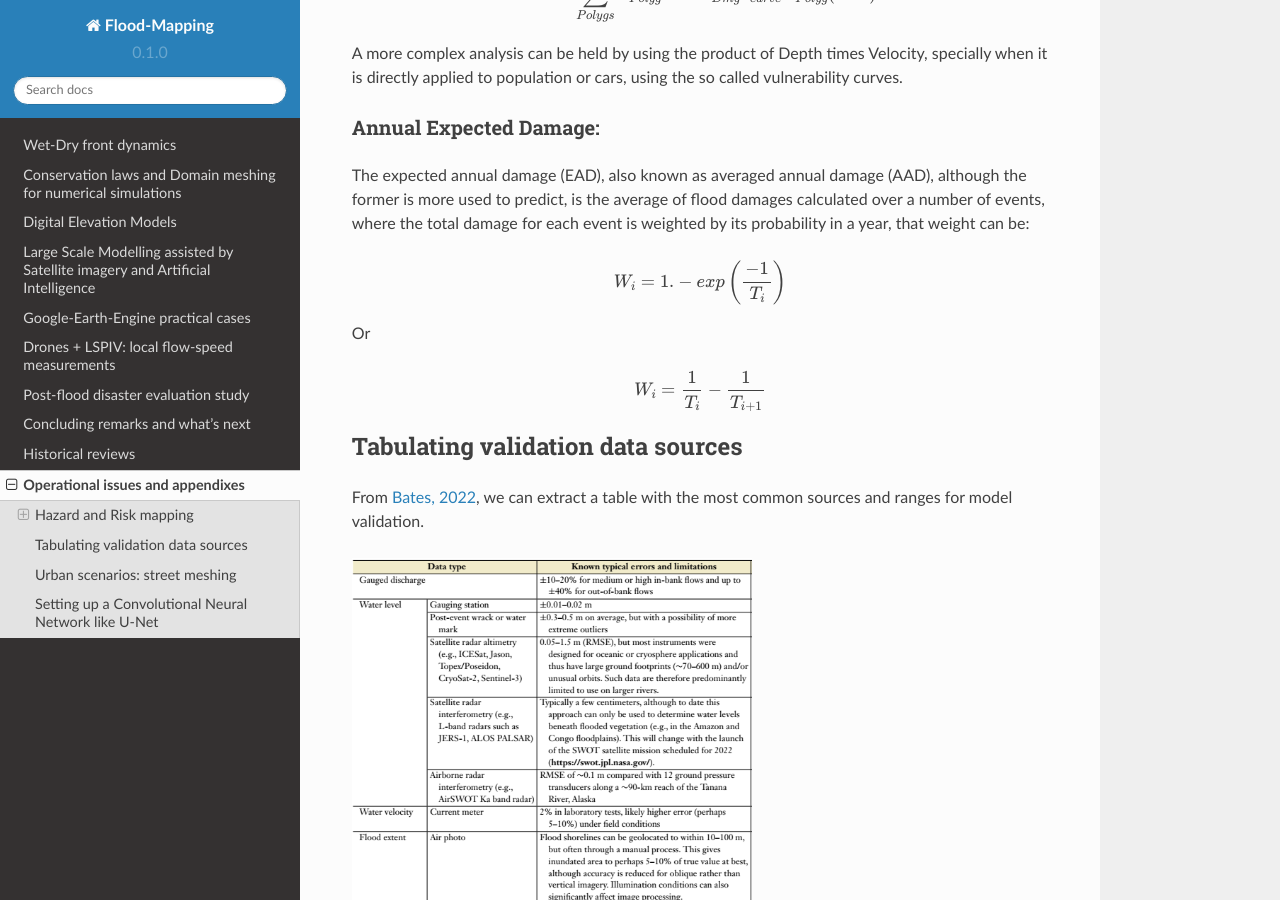
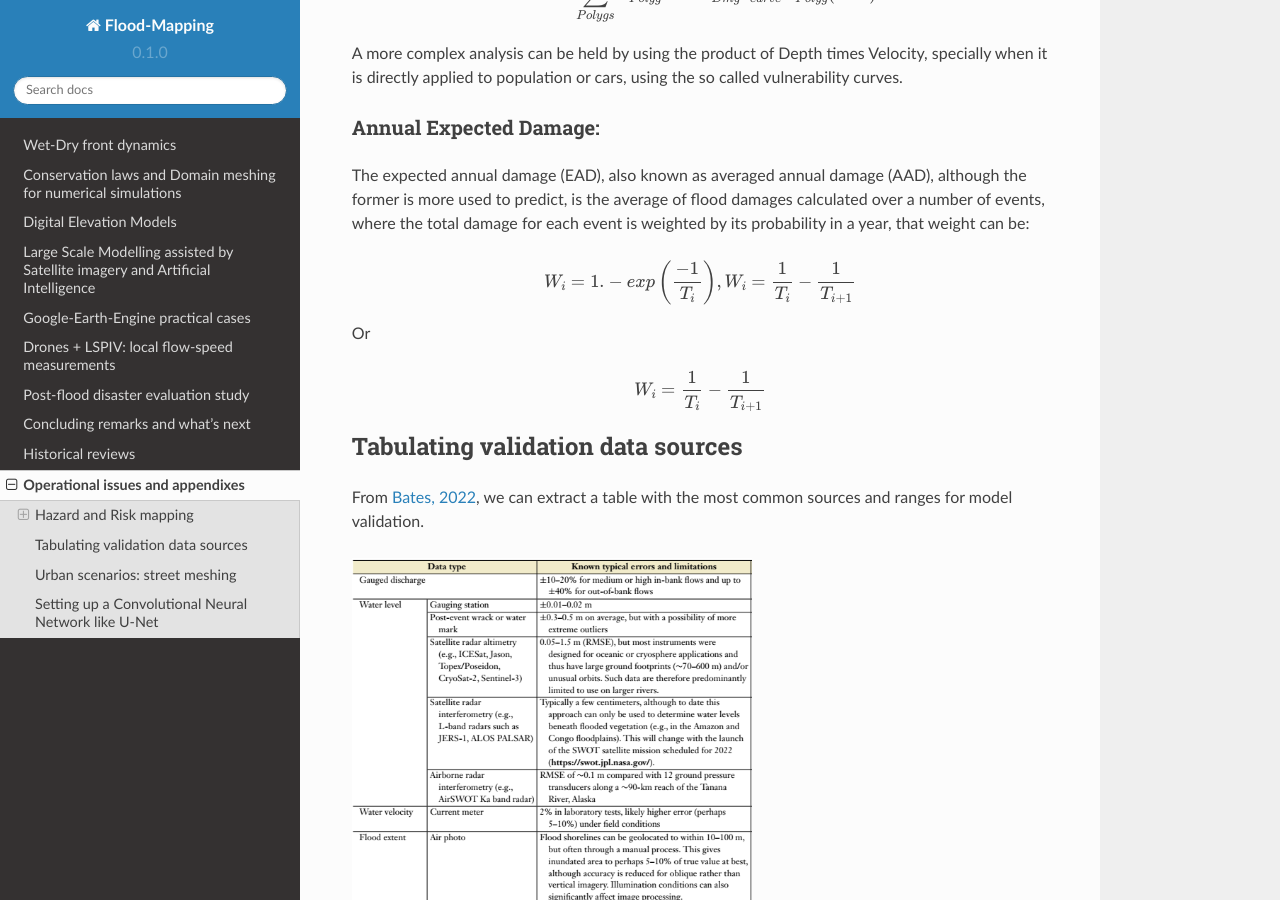
Before and after one commit to ivillamadrid/FloodMapping, a Sphinx documentation site: the page built from docs/source/operational_appx.rst, in a window 1280 px wide and 900 px high, scrolled down 787 px. Built offline with Sphinx 7.4.7 and the Read the Docs theme 2.0.0, drawn with Linux system fonts in a browser that asks for light colours.

Commit message:
Update operational_appx.rst

```diff
--- a/docs/source/operational_appx.rst
+++ b/docs/source/operational_appx.rst
@@ -40,7 +40,7 @@ the total damage for each event is weighted by its probability in a year, that w
 
 .. math::
 
-  W_i=1.-exp \left(\frac{-1} {T_i}\right)
+  W_i=1.-exp \left(\frac{-1} {T_i}\right) , W_i=\frac{1} {T_i}-\frac{1} {T_{i+1}}
 
 Or
 
```
